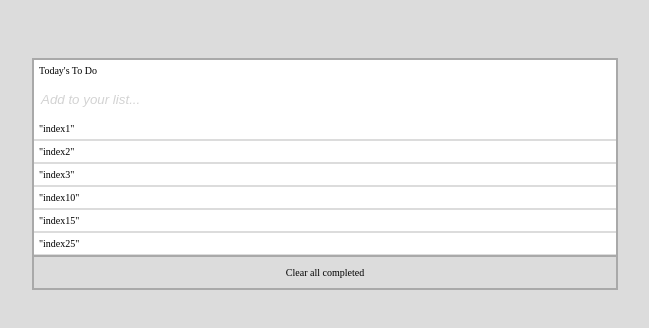
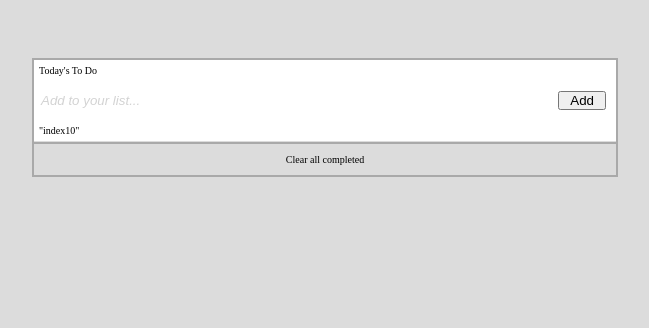
Before and after one commit to lojacho/ToDoList, a website built with webpack: page src/index.html in a window 1280 px wide. Shown: the whole page, without its empty margins (315-964 px from the left). Built offline with nearby package versions, Linux system fonts and the light colour scheme.

Commit message:
Add button used for add a task

```diff
--- a/src/index.html
+++ b/src/index.html
@@ -1,17 +1,23 @@
 <!DOCTYPE html>
 <html lang="en">
+
 <head>
     <meta charset="UTF-8">
     <meta name="viewport" content="width=device-width, initial-scale=1.0">
     <title>Wbpack Exercise</title>
     <script src="./index.js" defer></script>
 </head>
+
 <body>
     <div id="toDoList">
         <div class="header">Today's To Do</div>
-        <input type="text" class="taskAdd" placeholder="Add to your list...">
+        <div class="addContainer">
+            <input type="text" class="taskAdd" placeholder="Add to your list...">
+            <button type="button" id="btnAdd">Add</button>
+        </div>
         <ul id="list-ul" class="toDoTasks"></ul>
         <div class="footer">Clear all completed</div>
     </div>
 </body>
+
 </html>
--- a/src/index.js
+++ b/src/index.js
@@ -1,4 +1,4 @@
-// import _ from 'lodash';
+import _ from 'lodash';
 import './style.css';
 
 const toDoTasks = [
@@ -6,31 +6,6 @@ const toDoTasks = [
     description: 'index10',
     completed: true,
     index: 10,
-  },
-  {
-    description: 'index3',
-    completed: false,
-    index: 3,
-  },
-  {
-    description: 'index2',
-    completed: true,
-    index: 2,
-  },
-  {
-    description: 'index1',
-    completed: true,
-    index: 1,
-  },
-  {
-    description: 'index15',
-    completed: false,
-    index: 15,
-  },
-  {
-    description: 'index25',
-    completed: true,
-    index: 25,
   },
 ];
 
--- a/src/style.css
+++ b/src/style.css
@@ -22,15 +22,25 @@ body {
   padding: 0.5rem;
 }
 
+.addContainer {
+  display: flex;
+}
+
 .taskAdd {
   border: hidden;
   font-style: italic;
   color: gray;
+  flex: 1;
 }
 
 .taskAdd::placeholder {
   color: lightgrey;
   padding-left: 0.5rem;
+}
+
+#btnAdd {
+  margin-right: 1rem;
+  padding: 0 1rem;
 }
 
 #list-ul {
```
